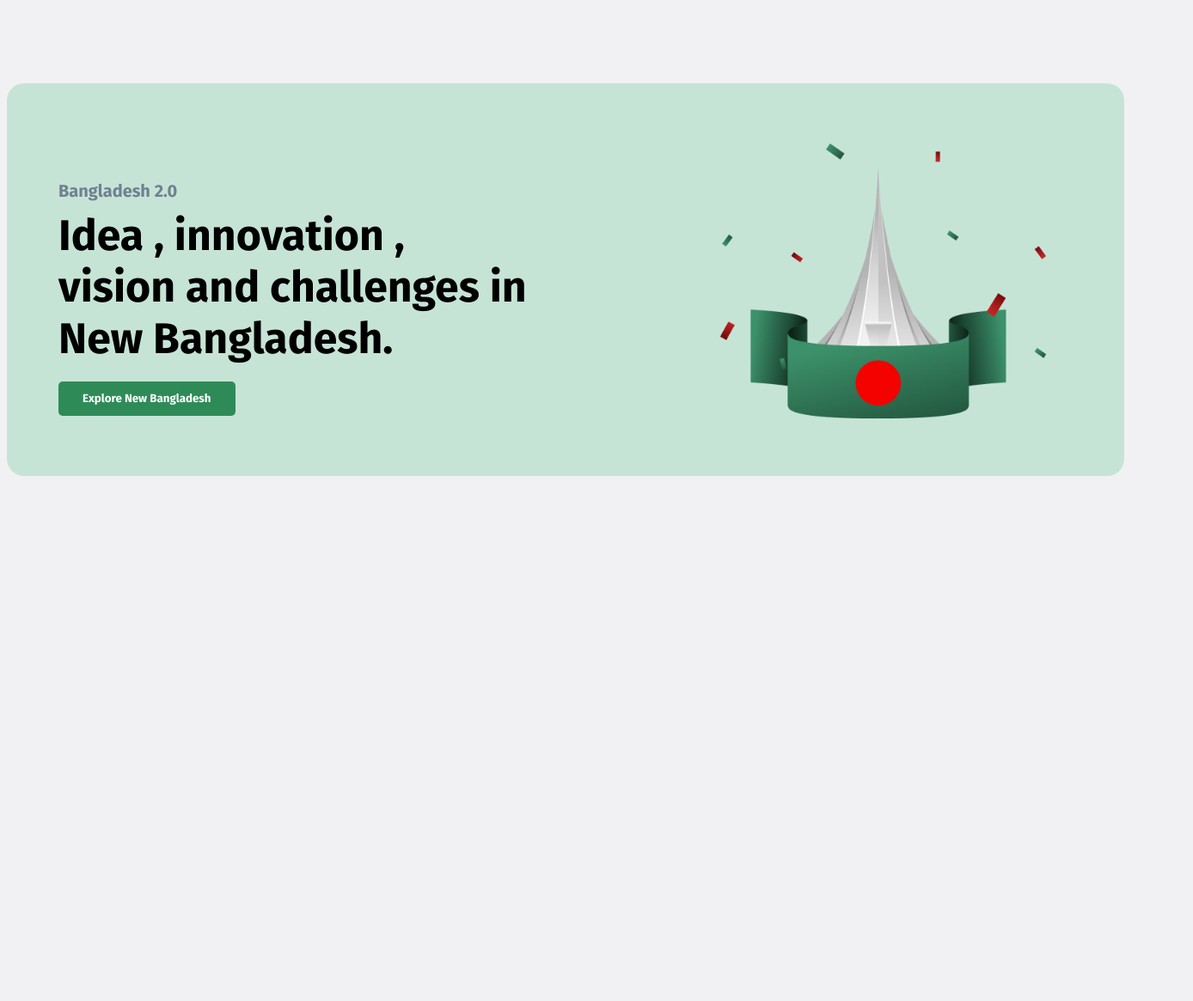
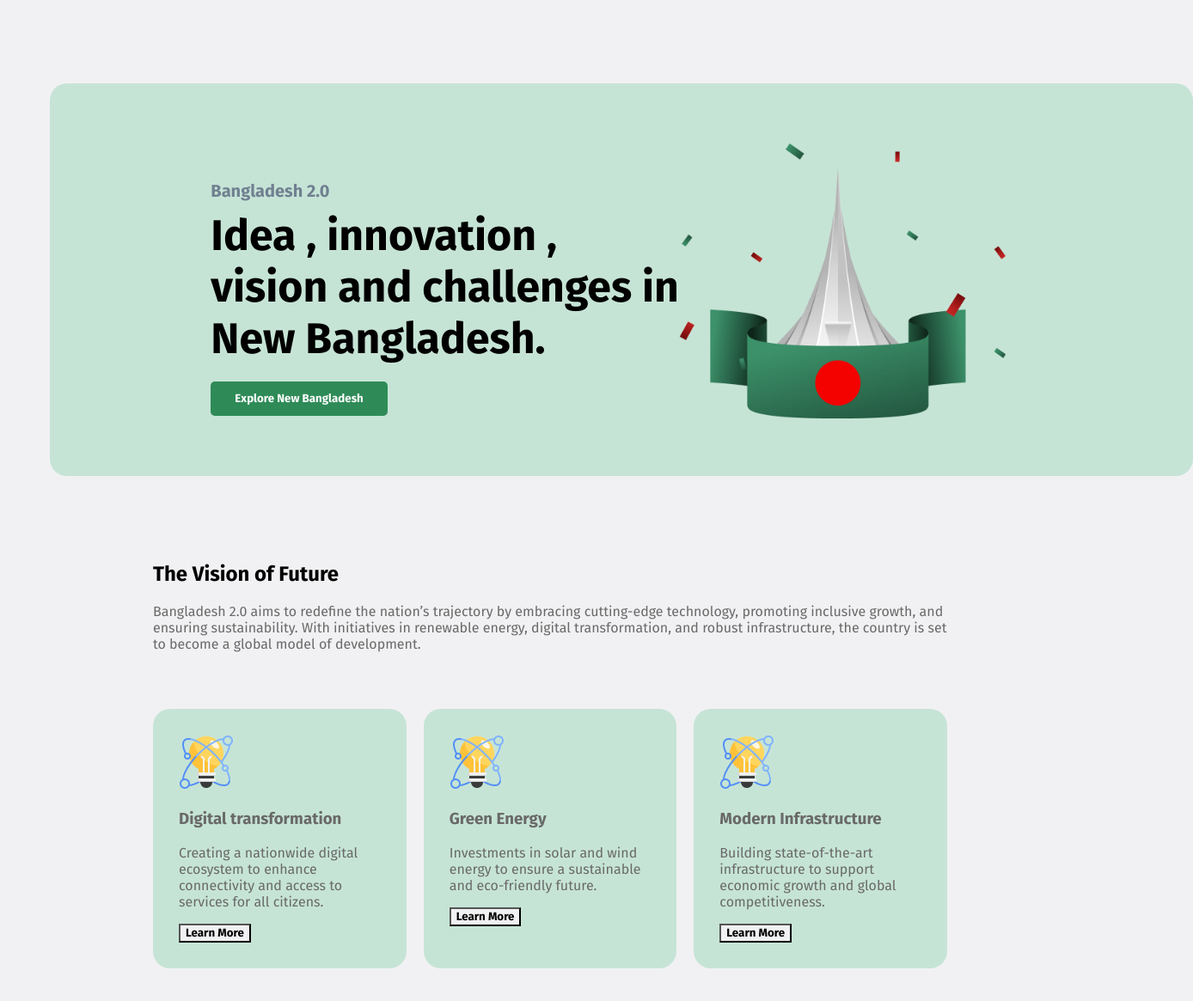
Before and after one commit to fabiha23/assignment1, a plain HTML site: page index.html in a window 1280 px wide. Shown: the part 83-1248 px from the top of the page at 86% size, 1388 px wide, since content can reach past the window. Before the commit the page ends 800 px from the top, so only its background shows below. Drawn offline with Linux system fonts and the light colour scheme.

Commit message:
halfdone main

```diff
--- a/index.html
+++ b/index.html
@@ -14,21 +14,48 @@
                 <li><Button class="hover">Sign In</Button></li>
             </ul>
         </nav>
-        <div>
-            <section class="hero-cntnt">
-                <h5>Bangladesh 2.0</h5>
-                <p>Idea , innovation ,<br>
+        <div class="bc">
+            <section class="hero-cntnt bc">
+                <h5 class="bc">Bangladesh 2.0</h5>
+                <p class="bc">Idea , innovation ,<br>
                     vision and challenges in <br> New Bangladesh.
                 </p>
                 <button  class="hover hero-btn">Explore New Bangladesh</button>
             </section>
-            <section id="hero">
-                <img src="./assets/hero.png" alt="">
+            <section id="hero" class="bc">
+                <img class="bc" src="./assets/hero.png" alt="">
             </section>
         </div>
 
     </header>
     <main>
+        <section class="main">
+            <h2>The Vision of Future</h2>
+            <p class="normal">Bangladesh 2.0 aims to redefine the nation’s trajectory by embracing cutting-edge technology, promoting inclusive growth, and ensuring sustainability. With initiatives in renewable energy, digital transformation, and robust infrastructure, the country is set to become a global model of development.</p>
+
+            <section class="vision">
+            <div class="idea bc" id="idea1">
+                <img class="bc" src="./assets/card-icon.png" alt="">
+                <h3 class="bc">Digital transformation</h3>
+                <p class="bc normal">Creating a nationwide digital ecosystem to enhance connectivity and access to services for all citizens.</p>
+                <button class="hover">Learn More</button>
+            </div>
+            <div class="idea bc" id="idea2">
+                <img class="bc" src="./assets/card-icon.png" alt="">
+                <h3 class="bc">Green Energy</h3>
+                <p class="bc normal">Investments in solar and wind energy to ensure a sustainable and eco-friendly future.</p>
+                <button class="hover">Learn More</button>
+            </div>
+            <div class="idea bc" id="idea3">
+                <img class="bc" src="./assets/card-icon.png" alt="">
+                <h3 class="bc">Modern Infrastructure</h3>
+                <p class="bc normal">Building state-of-the-art infrastructure to support economic growth and global competitiveness.</p>
+                <button class="hover">Learn More</button>
+            </div>
+        </section>
+
+
+        </section>
 
 
     </main>
--- a/styles/aassignment.css
+++ b/styles/aassignment.css
@@ -28,14 +28,12 @@
   }
   div{
     display: flex;
-    background-color: #C6E4D6;
     border-radius: 20px;
-    width: 1280px;
+    width: 1310px;
     justify-content: center;
-    margin: auto;
+    margin: 100px 50px;
     margin-top: 100px;
     padding: 30px 10px;
-    justify-content: space-between;
   }
   div section p{
     font-size: 50px;
@@ -46,7 +44,6 @@
   div section img{
     height: 320px;
     padding-right: 50px;
-    background-color: #C6E4D6;
 
   }
   #hero{
@@ -67,14 +64,46 @@
     border-radius: 5px;
     color: white;
   }
-  div section{
-    background-color: #C6E4D6;
 
-  }
   div section h5{
     margin-bottom: 10px;
     color: slategray;
     font-size: 20px;
-    background-color: #C6E4D6;
 
   }
+  .main{
+    margin: 50px 170px;
+  }
+.vision{
+  display: flex;
+
+
+
+}
+.idea{
+  display: block;
+  padding: 30px;
+
+}
+#idea1{
+  margin: 50px 10px 0 0;
+}
+#idea2{
+  margin: 50px 10px 0 10px;
+
+}
+#idea3{
+  margin: 50px 0 0 10px;
+  ba
+}
+
+.bc{
+  background-color: #C6E4D6;
+}
+.normal{
+  font-weight: normal;
+  color: dimgray;
+}
+.vision>div>h3{
+  color: dimgray;
+}
```
